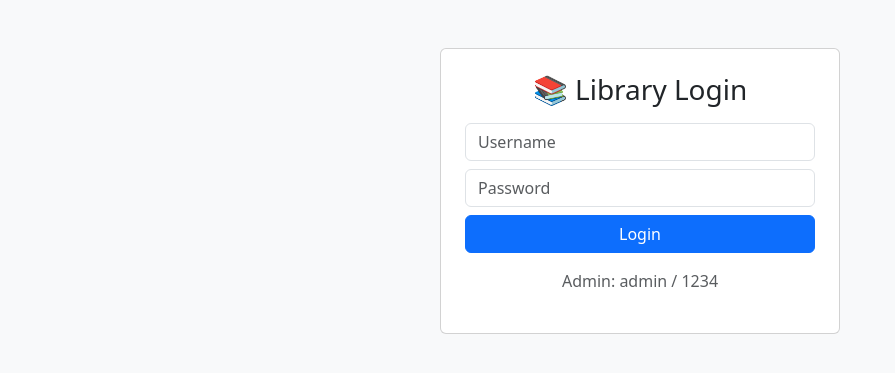
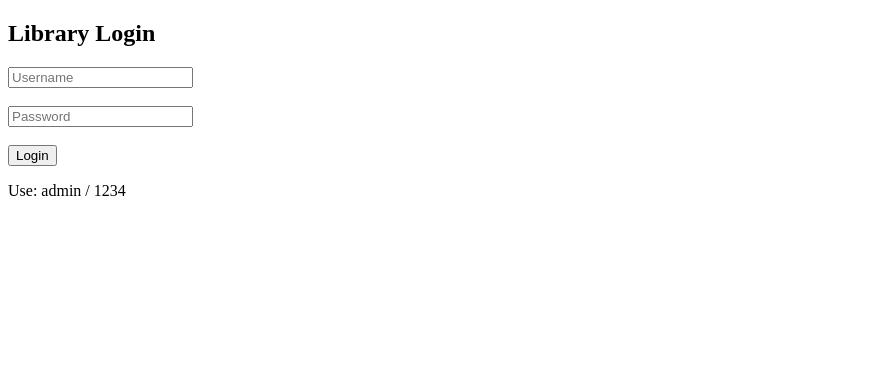
Before and after one commit to davidotieno13/library, a Flask app: page /login in a window 1280 px wide. Shown: the top 373 px of the page, without its empty margins (0-895 px from the left). Run offline with Flask 3, Linux system fonts and the light colour scheme.

Commit message:
Update login.html

```diff
--- a/templates/login.html
+++ b/templates/login.html
@@ -2,34 +2,16 @@
 <html>
 <head>
     <title>Login</title>
-    <link href="https://cdn.jsdelivr.net/npm/bootstrap@5.3.3/dist/css/bootstrap.min.css" rel="stylesheet">
 </head>
+<body>
+    <h2>Library Login</h2>
 
-<body class="bg-light">
+    <form method="POST">
+        <input name="username" placeholder="Username"><br><br>
+        <input name="password" type="password" placeholder="Password"><br><br>
+        <button>Login</button>
+    </form>
 
-<div class="container mt-5">
-
-    <div class="card p-4 mx-auto" style="max-width: 400px;">
-
-        <h3 class="text-center mb-3">📚 Library Login</h3>
-
-        <form method="POST">
-
-            <input class="form-control mb-2" name="username" placeholder="Username" required>
-
-            <input class="form-control mb-2" name="password" type="password" placeholder="Password" required>
-
-            <button class="btn btn-primary w-100">Login</button>
-
-        </form>
-
-        <p class="text-muted text-center mt-3">
-            Admin: admin / 1234
-        </p>
-
-    </div>
-
-</div>
-
+    <p>Use: admin / 1234</p>
 </body>
 </html>
```
